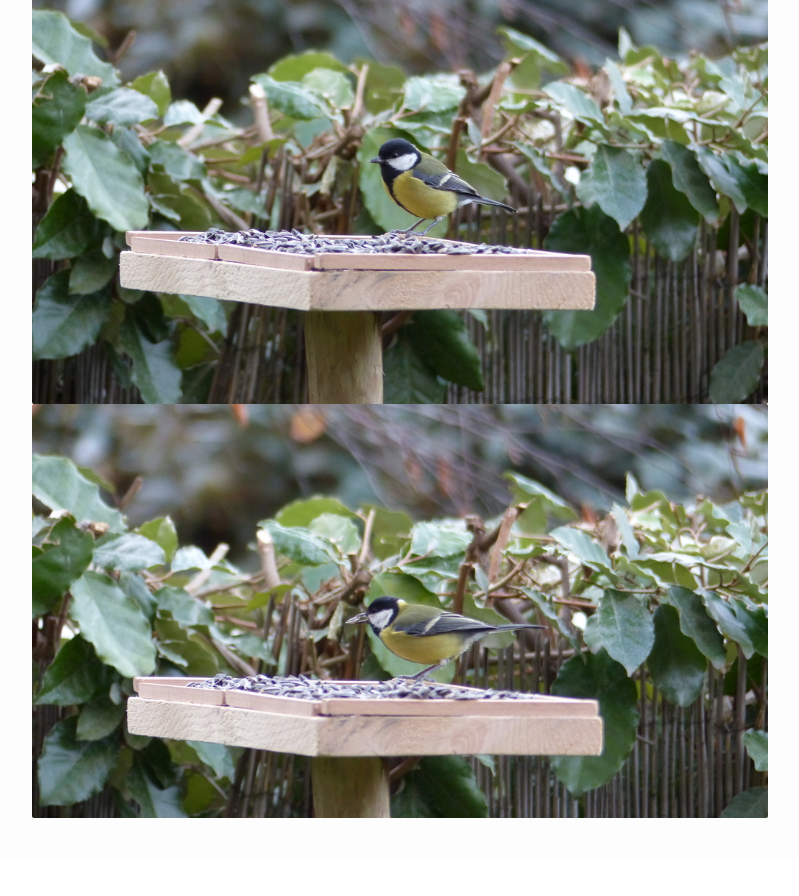
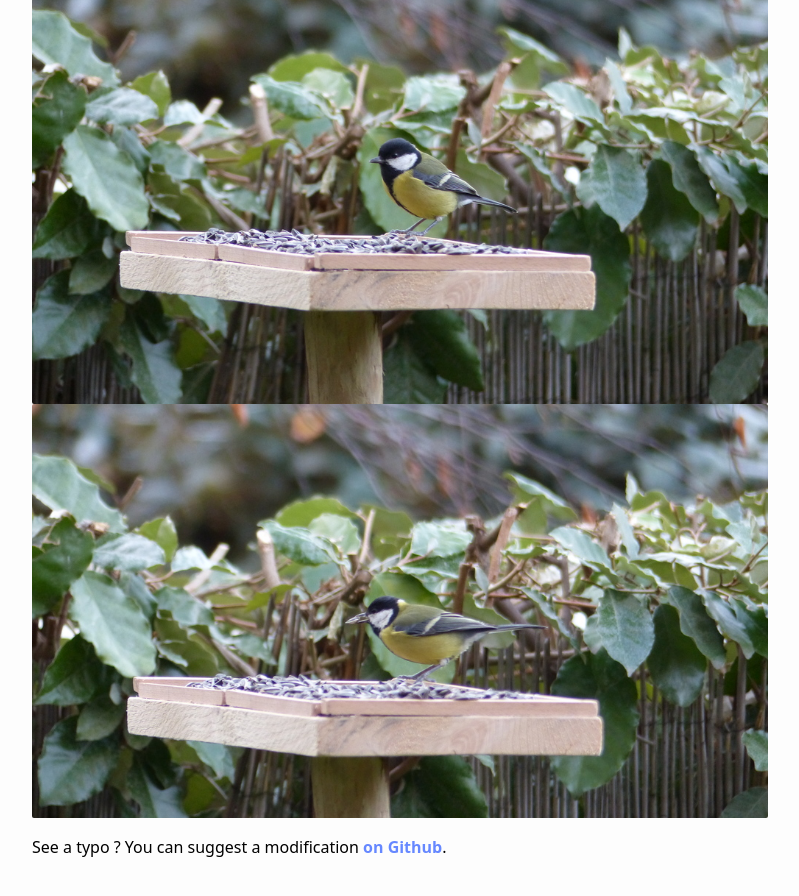
Before and after one commit to Keirua/blog.keiruaprod.fr, a Jekyll site: the page built from _posts/2019-12-03-mangeoires-oiseau.md, in a window 1280 px wide and 900 px high, scrolled down 2843 px. Shown: the top 896 px of the window, without its empty margins (240-1039 px from the left). Built offline with Jekyll 4.4.1, drawn with Linux system fonts in a browser that asks for light colours; before the commit the page ends 3701 px from its top, so only the background shows below that.

Commit message:
add edit post link

```diff
--- a/_config.yml
+++ b/_config.yml
@@ -1,10 +1,3 @@
-# Welcome to Jekyll!
-#
-# This config file is meant for settings that affect your whole blog, values
-# which you are expected to set up once and rarely edit after that. If you find
-# yourself editing this file very often, consider using Jekyll's data files
-# feature for the data you need to update frequently.
-#
 # For technical reasons, this file is *NOT* reloaded automatically when you use
 # 'bundle exec jekyll serve'. If you change this file, please restart the server process.
 
@@ -22,6 +15,7 @@ baseurl: "/"
 url: "https://blog.keiruaprod.fr" # the base hostname & protocol for your site, e.g. http://example.com
 twitter_username: clemkeirua
 github_username:  keirua
+repository: "Keirua/blog.keiruaprod.fr"
 
 # Build settings
 markdown: kramdown
--- a/_layouts/post.html
+++ b/_layouts/post.html
@@ -8,14 +8,12 @@ layout: default
     <time datetime="{{ page.date | date_to_xmlschema }}">{{ page.date | date: date_format }}</time>
   </header>
 {{ content }}
-  {% if site.comments.isso %}
-  <hr><div id="isso-thread"></div>
-  {% endif %}
-  {% if site.comments.disqus %}
-  <hr><div id="disqus_thread"></div>
-  <a href="http://disqus.com" class="dsq-brlink">comments powered by <span class="logo-disqus">Disqus</span></a>
-  {% endif %}
+
+<p>
+  See a typo ? You can suggest a modification <a href="https://github.com/{{ site.repository }}/edit/master/{{ page.path }}">on Github</a>.
+</p>
 </article>
+
 {% if site.post_footer %}
 {% if page.previous.url or page.next.url %}
 <footer>
```
